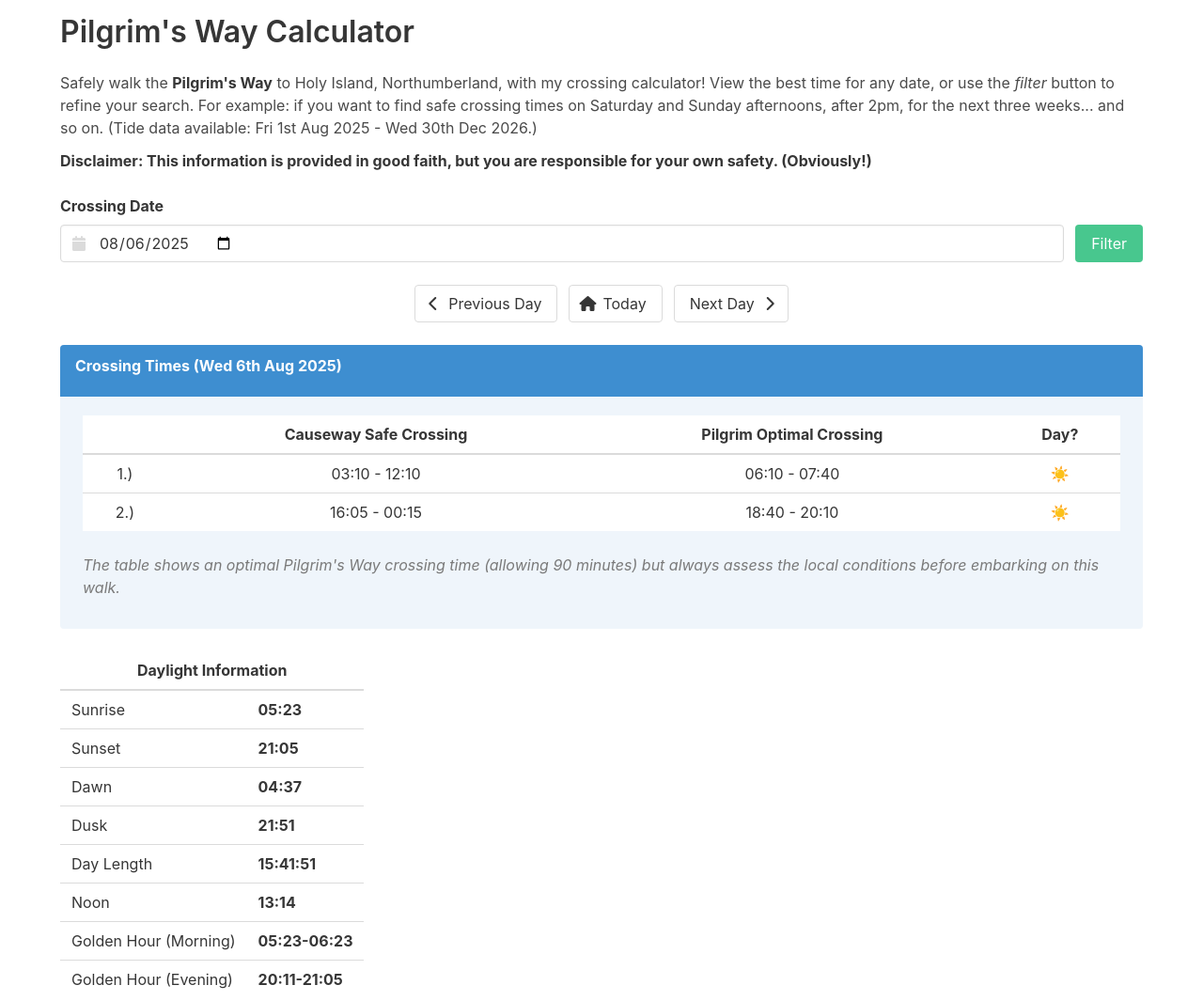
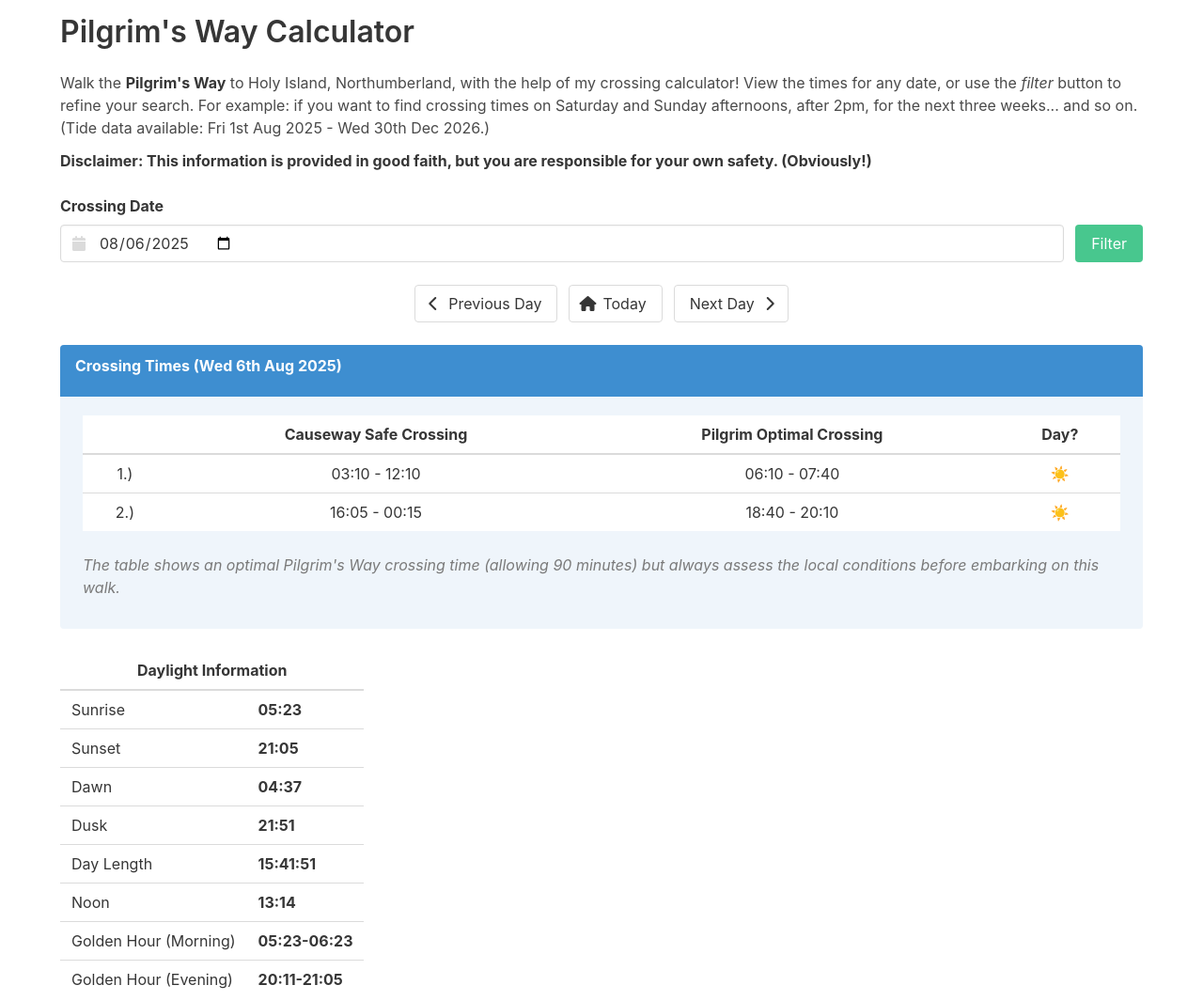
Before and after one commit to jonathancraddock/holyisland-cross, a website: page index.html in a window 1280 px wide. Shown: the top 1065 px of the page at 94% size. Drawn offline with nearby package versions, Linux system fonts and the light colour scheme; no server answers.

Commit message:
reworded intro text

```diff
--- a/index.html
+++ b/index.html
@@ -26,7 +26,7 @@
 <h1 class="title">Pilgrim's Way Calculator</h1>
 
 <div class="block">
-  <p>Safely walk the <strong>Pilgrim's Way</strong> to Holy Island, Northumberland, with my crossing calculator! View the best time for any date, or use the <em>filter</em> button to refine your search. For example: if you want to find safe crossing times on Saturday and Sunday afternoons, after 2pm, for the next three weeks... and so on. <span id="tideDateRange"></span></p>
+  <p>Walk the <strong>Pilgrim's Way</strong> to Holy Island, Northumberland, with the help of my crossing calculator! View the times for any date, or use the <em>filter</em> button to refine your search. For example: if you want to find crossing times on Saturday and Sunday afternoons, after 2pm, for the next three weeks... and so on. <span id="tideDateRange"></span></p>
   <p><strong>Disclaimer: This information is provided in good faith, but you are responsible for your own safety. (Obviously!)</strong></p>
 </div>
 
```
